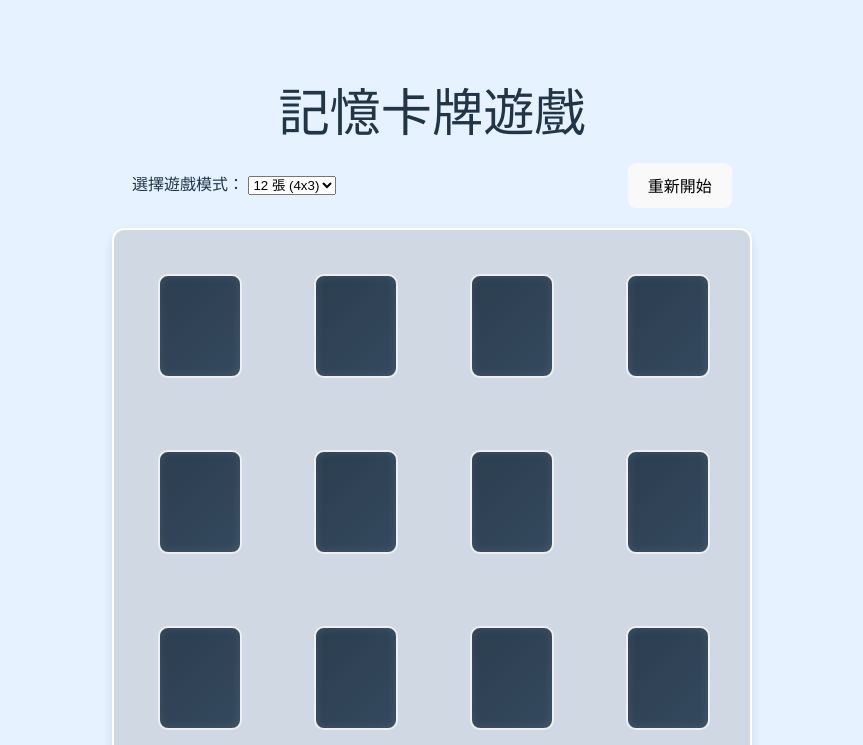
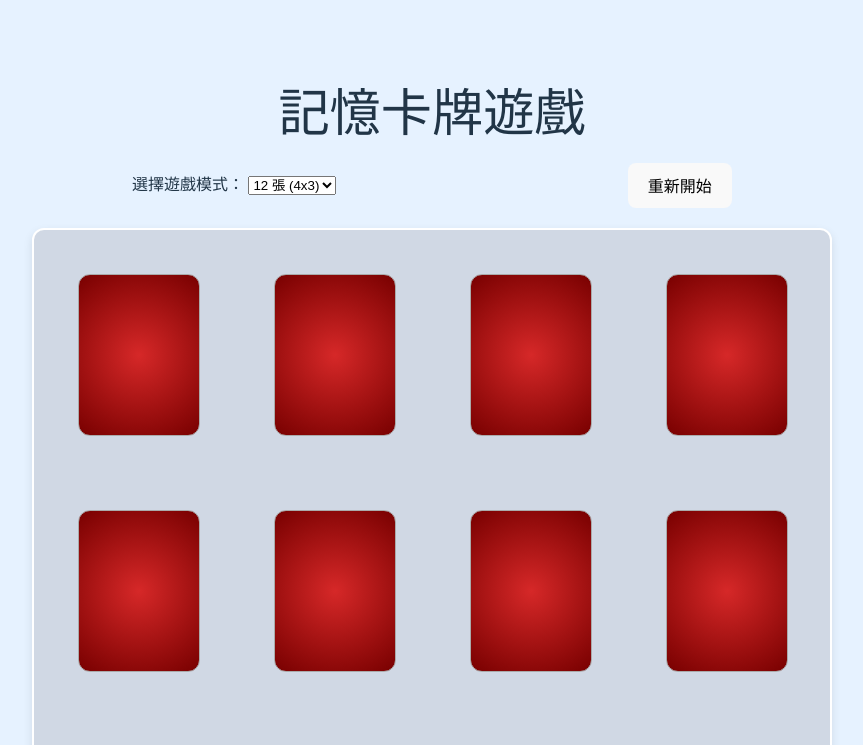
Before and after one commit to Roy-cheng-wq/ctcae-v5, a Vue app: page / in a window 1280 px wide. Shown: the top 745 px of the page, without its empty margins (208-1071 px from the left). Built offline with nearby package versions, Linux system fonts and the light colour scheme.

Commit message:
Update Card.vue

```diff
--- a/src/components/Card.vue
+++ b/src/components/Card.vue
@@ -9,12 +9,8 @@
 
 <script setup>
 const props = defineProps({
-  card: {
-    type: Object,
-    required: true
-  }
+  card: { type: Object, required: true }
 })
-
 const emit = defineEmits(['flip'])
 
 function handleClick() {
@@ -26,13 +22,12 @@ function handleClick() {
 
 <style scoped>
 .card {
-  width: 80px;
-  height: 100px;
+  width: clamp(60px, 20vw, 120px);
+  height: clamp(80px, 26vw, 160px);
   perspective: 1000px;
   cursor: pointer;
   margin: 2px;
 }
-
 .card-inner {
   width: 100%;
   height: 100%;
@@ -40,36 +35,27 @@ function handleClick() {
   transform-style: preserve-3d;
   transition: transform 0.5s;
 }
-
 .card-inner.flipped {
   transform: rotateY(180deg);
 }
-
 .card-front, .card-back {
   position: absolute;
   width: 100%;
   height: 100%;
   backface-visibility: hidden;
-  border-radius: 10px;
+  border: 1px solid #aaa;
+  border-radius: 12px;
   display: flex;
   align-items: center;
   justify-content: center;
-  font-size: 2.2rem;
-  font-weight: bold;
+  font-size: 2.5rem;
 }
-
 .card-front {
-  background: linear-gradient(135deg, #2c3e50, #34495e);
+  background: radial-gradient(circle, #d62828, #780000);
   color: transparent;
-  border: 2px solid #ecf0f1;
-  box-shadow: inset 0 0 10px rgba(255,255,255,0.1);
 }
-
 .card-back {
   transform: rotateY(180deg);
-  background-color: white;
-  color: #2c3e50;
-  border: 2px solid #34495e;
-  box-shadow: 0 4px 8px rgba(0,0,0,0.2);
+  background-color: #ffffff;
 }
 </style>
```
